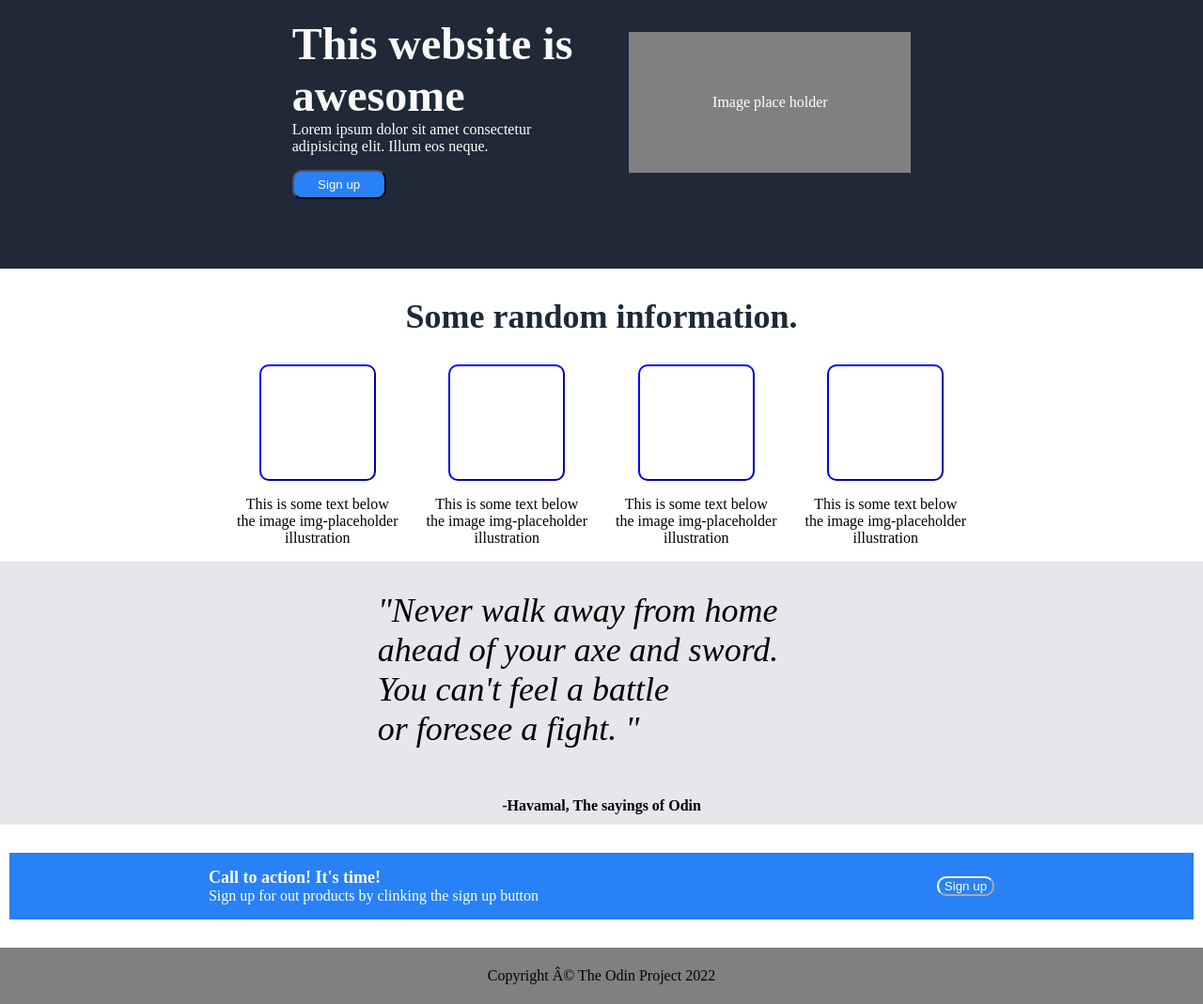
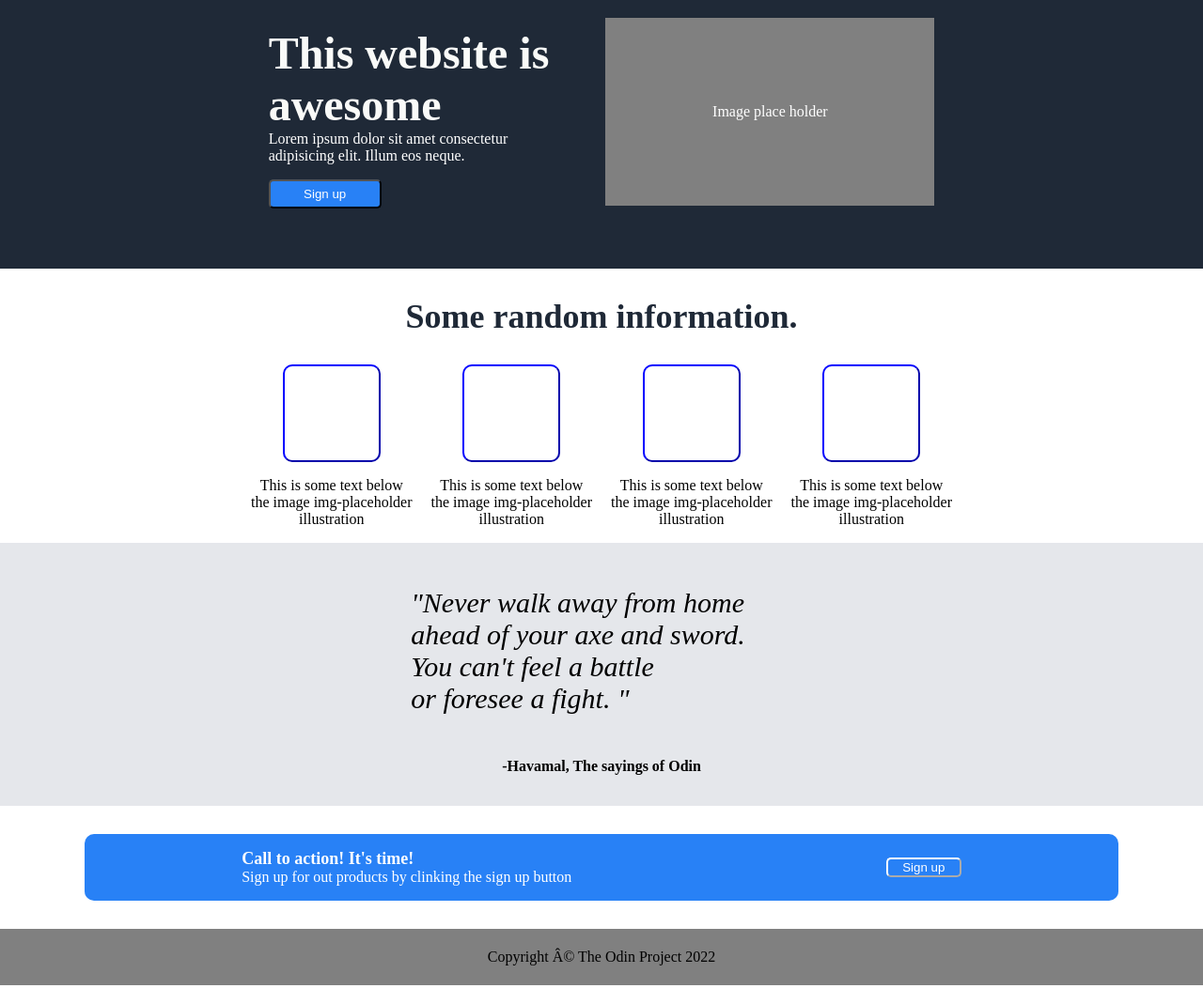
Before and after one commit to Rodriguez365/landing-page, a plain HTML site: page index.html in a window 1280 px wide. Shown: the part 64-1133 px from the top of the page at 94% size. Drawn offline with Linux system fonts and the light colour scheme.

Commit message:
Just added a few final styling

```diff
--- a/style.css
+++ b/style.css
@@ -52,17 +52,18 @@ a{
     background-color: #2881f6;
     color: white;
     width: 100px;
-    border-radius: 10px;
+    border-radius: 5px;
     margin-bottom: 3px;
     padding: 6px;
+    width: 120px;
 }
 .img-placeholder{
     background-color: gray;
     display: flex;
     justify-content: center;
     align-items: center;
-    width: 300px;
-    height: 150px;
+    width: 350px;
+    height: 200px;
 }
 .random-info{
     background-color: white;
@@ -73,14 +74,15 @@ a{
     display: flex;
     justify-content: center;
     align-items: center;
-    gap: 30px;
+    gap: 20px;
     text-align: center;
 }
 .box{
     border-radius: 10px;
     border-color: blue;
-    padding: 60px;
+    padding: 50px;
     background-color: white;
+
 }
 .info{
     text-align: center;
@@ -109,7 +111,7 @@ a{
 }
 .quote{
     padding-right: 50px;
-    font-size: 36px;
+    font-size: 30px;
     font-style: italic;
 }
 .outer-singup{
@@ -119,12 +121,13 @@ a{
     background-color: #2881f6;
     margin-top: 30px;
     margin-bottom: 30px;
-    margin-left: 10px;
-    margin-right: 10px;
+    margin-left: 90px;
+    margin-right: 90px;
     display: flex;
     justify-content: space-around;
     align-items: center;
     color: white;
+    border-radius: 10px;
 }
 .bold{
     font-size: 18px;
@@ -132,11 +135,12 @@ a{
 
 }
 .bottom-button{
-    border-radius: 10px;
+    border-radius: 5px;
     text-align: center;
     background-color: #2881f6;
     border-color: white;
     color: white;
+    width: 80px;
 
 }
 .bottom{
```
